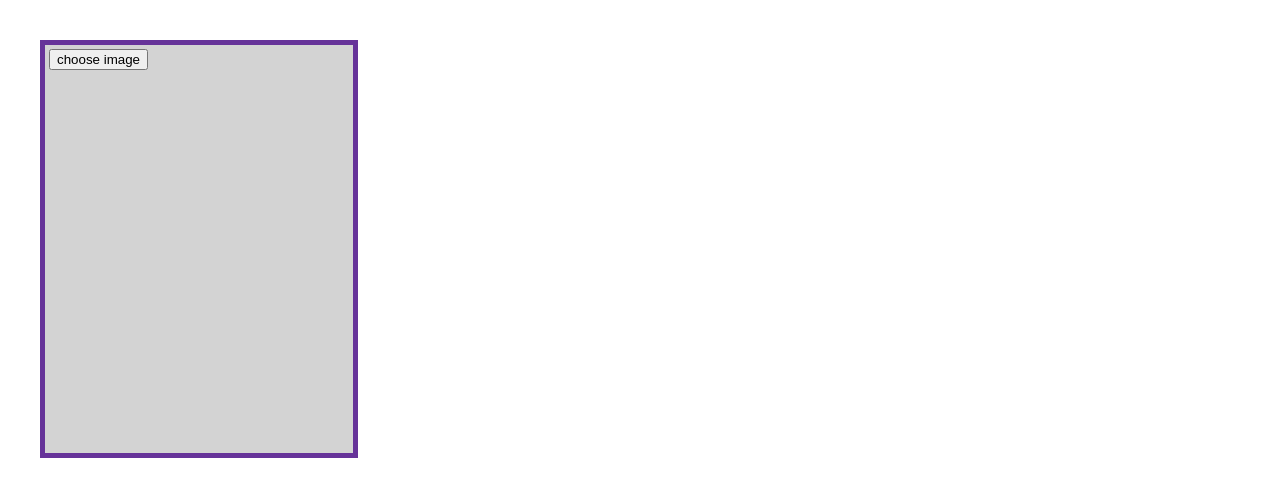
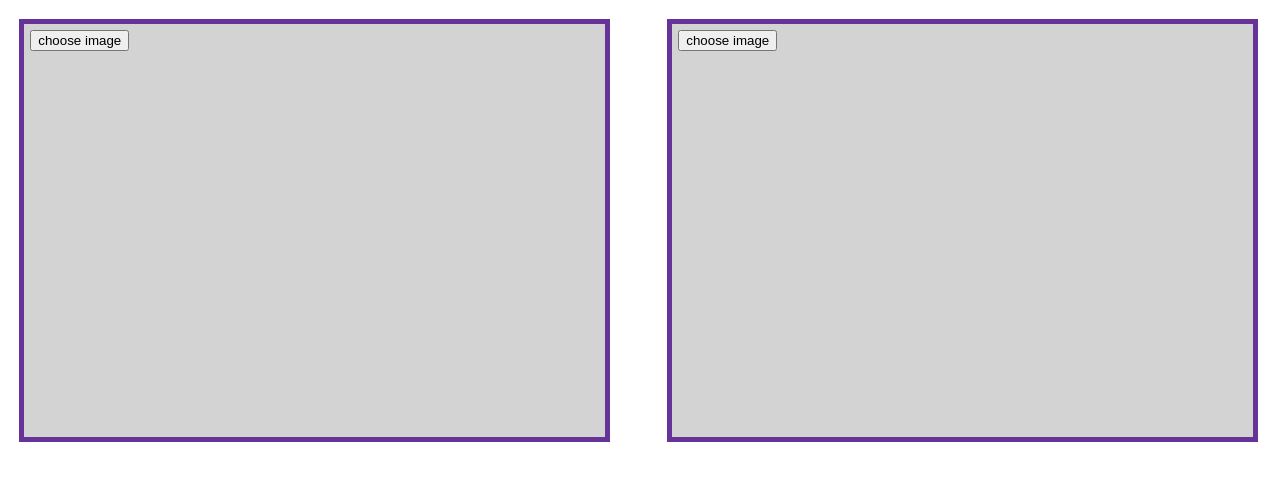
Before and after one commit to saiful-dev/Image_drag_drop_project, a React (Create React App) app: page / in a window 1280 px wide. Shown: the top 496 px of the page. Built offline with nearby package versions, Linux system fonts and the light colour scheme.

Commit message:
add two box and dropeZone

```diff
--- a/src/App.css
+++ b/src/App.css
@@ -1,8 +1,8 @@
 .box {
     border: 5px solid rebeccapurple;
     background-color: lightgray;
-    padding: 4px;
-    margin: 40px;
-    width: 300px;
+    padding: 1%;
+    margin: 3%;
+    width: 90%;
     height: 400px;
   }
--- a/src/App.js
+++ b/src/App.js
@@ -1,15 +1,19 @@
 import React, { useState } from "react"
 import { useDropzone } from "react-dropzone"
 import Box from '@mui/material/Box';
+
+
+import { Grid } from "@mui/material";
+
 import './App.css'
-import { height } from "@mui/system";
 
 function App() {
-  const [files, setFiles] = useState([])
+  const [files, setFiles] = useState([]);
+  const [files2, setFiles2] = useState([])
 
 
 
-  const { getRootProps, getInputProps } = useDropzone({
+  const { getRootProps:getRootFile1, getInputProps:getInputFile1 } = useDropzone({
     accept: "image/*",
     onDrop: (acceptedFiles) => {
       setFiles(
@@ -20,28 +24,73 @@ function App() {
         )
       )
     },
-  })
 
-  const images = files.map((file) => (
+  });
+
+  const { getRootProps:getRootFile2, getInputProps:getInputFile2 } = useDropzone({
+    accept: "image/*",
+    onDrop: (acceptedFiles) => {
+      setFiles2(
+        acceptedFiles.map((file) =>
+          Object.assign(file, {
+            preview: URL.createObjectURL(file),
+          })
+        )
+      )
+    },
+
+  });
+
+
+
+
+
+
+
+  const images1 = files.map((file) => (
     <div key={file.name}>
       <div>
-        <img src={file.preview} style={{ width: "200px", height:"300px"}} alt="preview" />
+        <img src={file.preview} style={{ width: "50%", height:"200px"}} alt="preview" />
       </div>
     </div>
   ))
 
+  const images2 = files2.map((file) => (
+    <div key={file.name}>
+      <div>
+        <img src={file.preview} style={{ width: "50%", height:"200px"}} alt="preview" />
+      </div>
+    </div>
+  ))
   return (
     <React.Fragment>
-    <div className="box">
-      <div {...getRootProps()}>
-        <input {...getInputProps()} />
-        <button>choose image</button>
-      </div>
-      <div>{images}</div>
+
+    <Grid container spacing={2} columns={16}>
+
+      <Grid item xs={8}>
+          <div className="box">
+              <div {...getRootFile1()}>
+                  <input {...getInputFile1()} />
+                  <button>choose image</button>
+              </div>
+              <div>{images1}</div>
+          </div>
+      </Grid>
 
 
+    <Grid item xs={8}>
+        <div className="box">
+            <div {...getRootFile2()}>
+                <input {...getInputFile2()} />
+                <button>choose image</button>
+            </div>
+             <div>{images2}</div>
+        </div>
+    </Grid>
 
-   </div>
+  </Grid>
+
+
    </React.Fragment>
   )
 }
```
